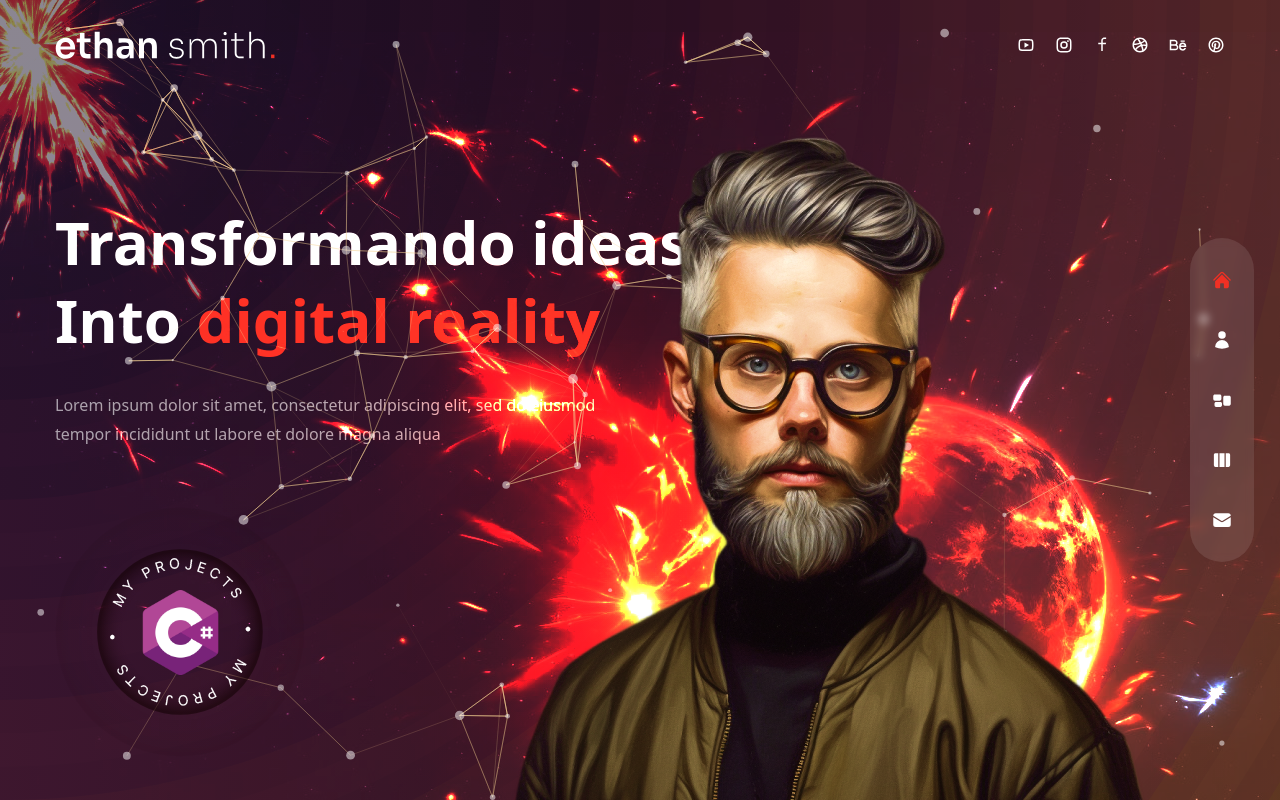
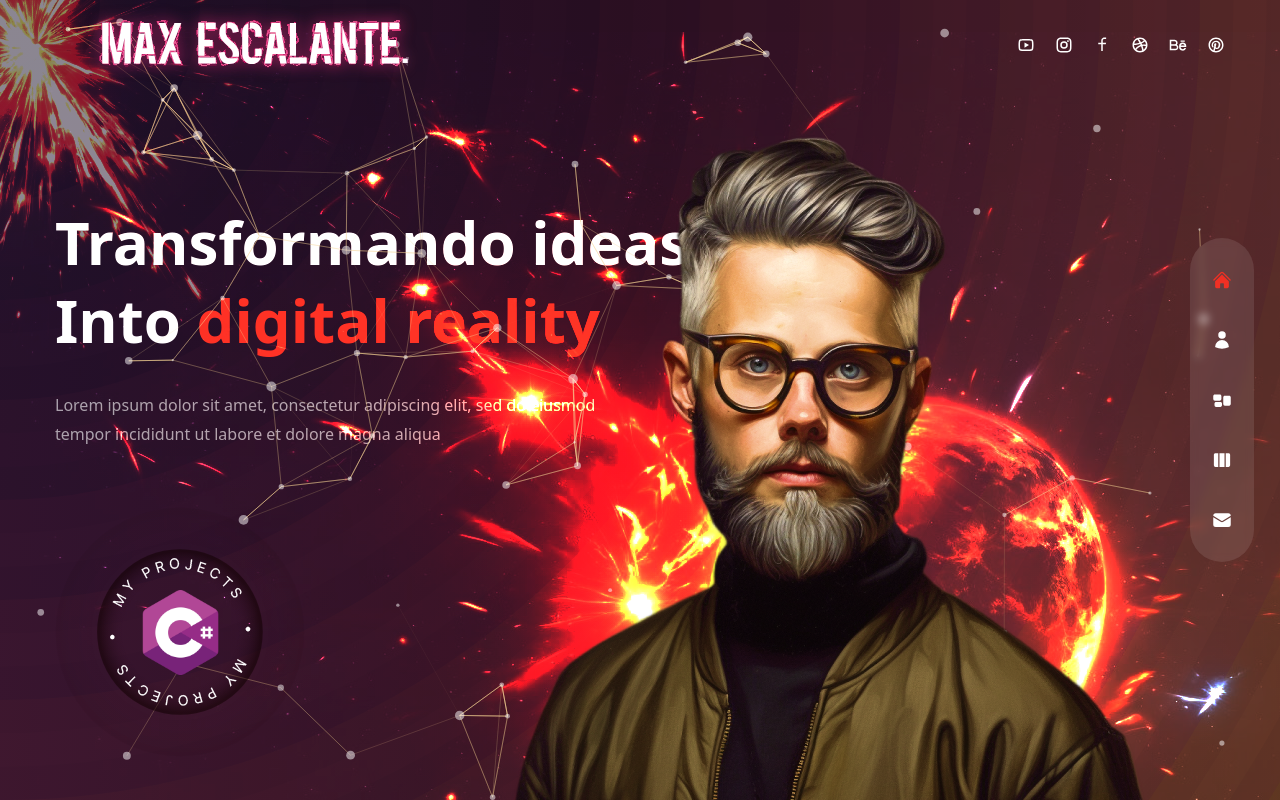
Before and after one commit to MaxEscc/MaxWeb, a Next.js app: page / in a window 1280 px wide. Built offline with nearby package versions, Linux system fonts and the light colour scheme.

Commit message:
detalles

```diff
--- a/components/Header.js
+++ b/components/Header.js
@@ -1,37 +1,31 @@
 //next image
 import Image from "next/image";
+import Logo from './logo';
 
 //next link
 import Link from "next/link";
 
 //componetns
 import Socials from "../components/Socials";
+const Header = () => {
+  return (
+    <header className="absolute z-30 w-full flex items-center px-16 xl:px-0 xl:h-[90px]">
+      <div className="container mx-auto">
+        <div className="flex flex-col lg:flex-row justify-between items-center gap-y-6 py-8">
+          {/* logo */}
+          <Link href="/">
 
+              <Logo />
 
-const Header = () => {
-  return(
+          </Link>
 
-   <header className='absolute z-30 w-full flex items-center px-16 xl:px-0 xl:h-[90px]
-   '>
+          {/* socials */}
+            <Socials />
 
-    <div className="container mx-auto">
-      <div className="flex flex-col lg:flex-row justify-between items-center gap-y-6
-      py-8">
-        {/* logo */}
-           <Link href={'/'}>
-           <Image
-            src={'/logo.svg'}
-           width={220}
-           height={48}
-           alt=""
-           priority={true}
-           />
-           </Link>
-           {/* socials*/}
-           <Socials/>
-      </div>
-    </div>
-  </header>
+            </div>
+            </div>
+
+    </header>
   );
 };
 
--- a/components/Transition.js
+++ b/components/Transition.js
@@ -21,16 +21,16 @@ const Transition = () => {
   return (
     <>
     <motion.div className='fixed top-0 bottom-0 right-full w-screen h-screen z-30
-    bg-[#2e2257]' variants={transitionVariants} initial='initial' animate='animate'
-    exit='exit' transition={{delay: 0.2, duration: 0.6, ease: 'easeInOut'}}
+    bg-[#5a1638]' variants={transitionVariants} initial='initial' animate='animate'
+    exit='exit' transition={{delay: 0.1, duration: 0.3, ease: 'easeInOut'}}
     ></motion.div>
     <motion.div className='fixed top-0 bottom-0 right-full w-screen h-screen z-20
-    bg-[#3b2d71]' variants={transitionVariants} initial='initial' animate='animate'
-    exit='exit' transition={{delay: 0.4, duration: 0.6, ease: 'easeInOut'}}
+    bg-[#6b1b3a]' variants={transitionVariants} initial='initial' animate='animate'
+    exit='exit' transition={{delay: 0.3, duration: 0.3, ease: 'easeInOut'}}
     ></motion.div>
     <motion.div className='fixed top-0 bottom-0 right-full w-screen h-screen z-10
-    bg-[#4b3792]' variants={transitionVariants} initial='initial' animate='animate'
-    exit='exit' transition={{delay: 0.6, duration: 0.6, ease: 'easeInOut'}}
+    bg-[#76213a]' variants={transitionVariants} initial='initial' animate='animate'
+    exit='exit' transition={{delay: 0.5, duration: 0.3, ease: 'easeInOut'}}
     ></motion.div>
 
     </>
--- /dev/null
+++ b/components/logo.js
@@ -0,0 +1,30 @@
+import React, { useEffect, useState } from 'react';
+
+const Logo = () => {
+  const [logoHtml, setLogoHtml] = useState('');
+
+  useEffect(() => {
+    // Realiza una solicitud para cargar el archivo HTML
+    fetch('/logo.html')
+      .then((response) => response.text())
+      .then((data) => {
+        setLogoHtml(data);
+      })
+      .catch((error) => {
+        console.error('Error al cargar el archivo HTML', error);
+      });
+  }, []);
+
+  return (
+     <div
+      className="logo-html gap-10"
+      dangerouslySetInnerHTML={{ __html: logoHtml }}
+      style={{ width: '400px', height: '200px' }}
+
+
+    />
+
+  );
+};
+
+export default Logo;
--- a/pages/api/hello.js
+++ b/pages/api/hello.js
@@ -1,5 +1,5 @@
 // Next.js API route support: https://nextjs.org/docs/api-routes/introduction
 
 export default function handler(req, res) {
-  res.status(200).json({ name: 'John Doe' })
+  res.status(200).json({ name: 'MAX Esc' })
 }
--- a/public/logo.html
+++ b/public/logo.html
@@ -7,7 +7,9 @@
 </head>
 <body>
 
-    <svg xmlns:mydata="http://www.w3.org/2000/svg" mydata:contrastcolor="ffffff" mydata:template="SingleColorHex1" mydata:presentation="2.5" mydata:layouttype="undefined" mydata:specialfontid="undefined" mydata:id1="457" mydata:id2="233" mydata:companyname="Max Escalante." mydata:companytagline="" version="1.1" xmlns="http://www.w3.org/2000/svg" xmlns:xlink="http://www.w3.org/1999/xlink" viewBox="0 0 550 470" style="background-color: rgba(255, 255, 255, 0); background-image: radial-gradient(circle closest-side, rgba(255, 255, 255, 0) 0%, rgba(255, 255, 255, 0) 70%, rgba(255, 255, 255, 0) 100%);"><defs style="animation-play-state: running;"><filter id="electric-filter" x="-50%" y="-50%" width="200%" height="200%" style="animation-play-state: running;">
+    <svg xmlns:mydata="http://www.w3.org/2000/svg" wigth mydata:contrastcolor="ffffff" mydata:template="SingleColorHex1" mydata:presentation="2.5" mydata:layouttype="undefined" mydata:specialfontid="undefined"
+     mydata:id1="457" mydata:id2="233" mydata:companyname="Max Escalante." mydata:companytagline="" version="1.1" xmlns="http://www.w3.org/2000/svg" xmlns:xlink="http://www.w3.org/1999/xlink"viewBox="0 100 550 650" style="background-color: rgba(255, 255, 255, 0); background-image: radial-gradient(circle closest-side, rgba(255, 255, 255, 0) 0%, rgba(255, 255, 255, 0) 70%,
+     rgba(255, 255, 255, 0) 100%);"><defs style="animation-play-state: running;"><filter id="electric-filter" x="-50%" y="-50%" width="200%" height="200%" style="animation-play-state: running;">
         <feFlood flood-color="#ffffff" result="flood-white" style="animation-play-state: running;"></feFlood>
         <feFlood flood-color="#d10754" result="flood-accent" style="animation-play-state: running;"></feFlood>
         <feComposite operator="out" in="flood-accent" in2="SourceAlpha" result="comp" style="animation-play-state: running;"></feComposite>
```
